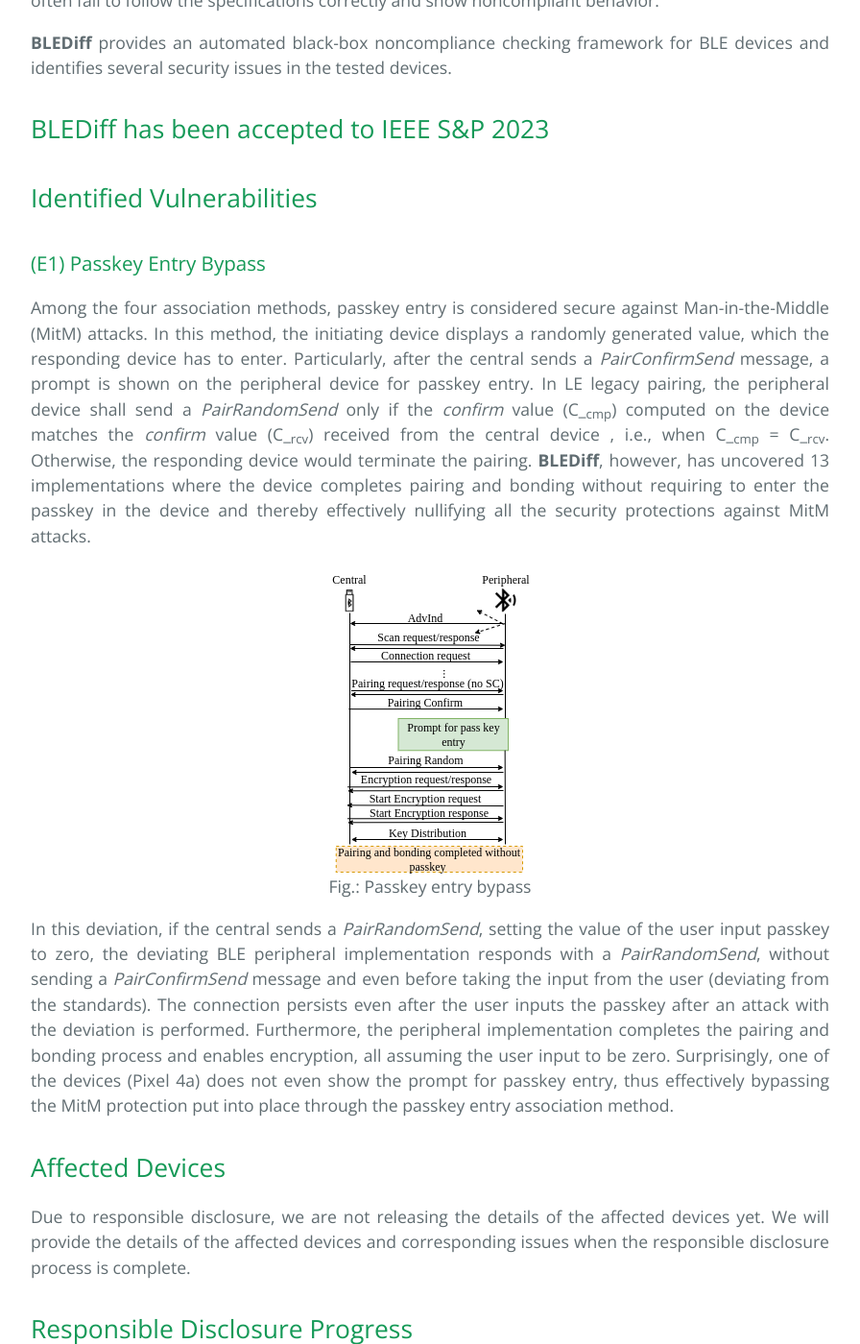
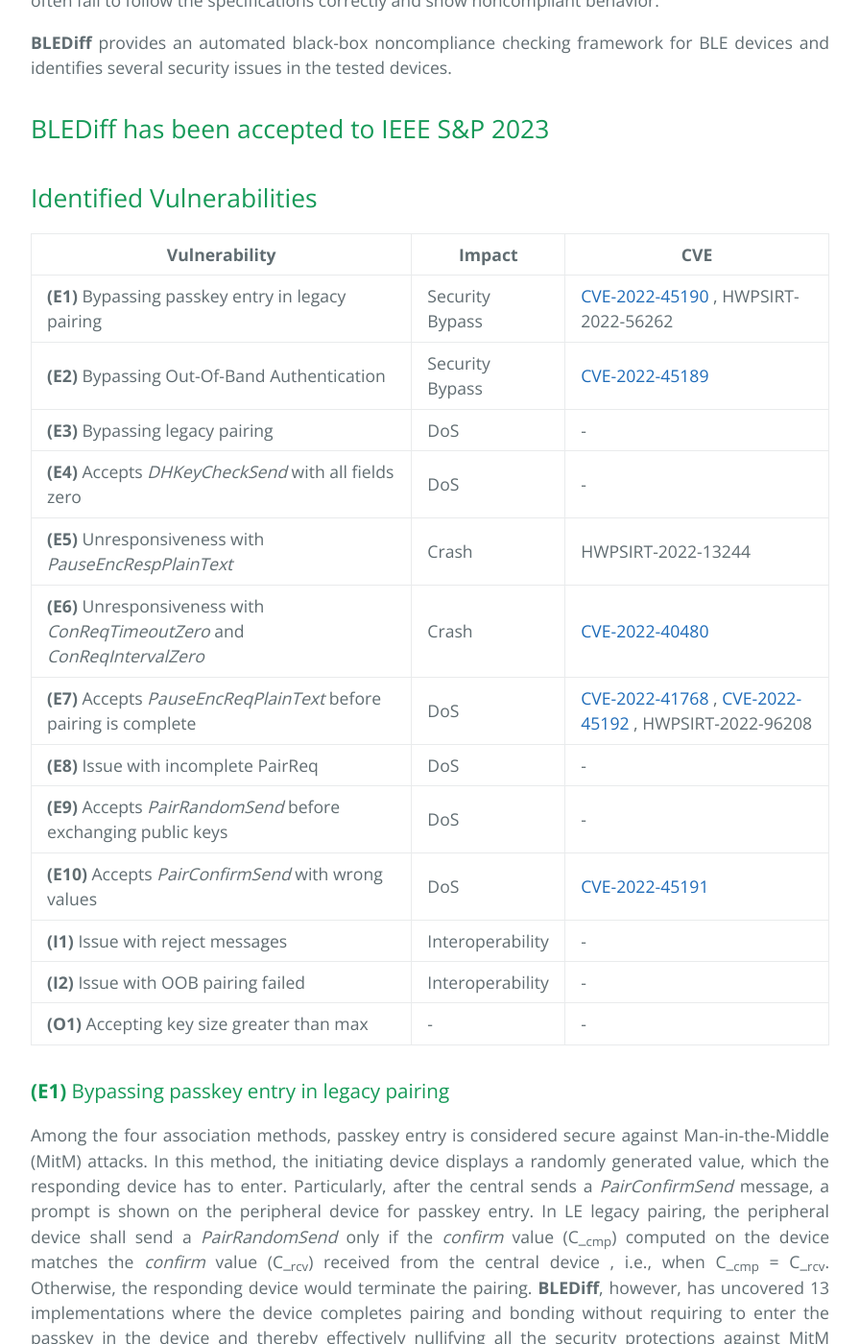
Before and after one commit to BLEDiff/BLEdiff.github.io, a Jekyll site: the page built from index.md, in a window 1280 px wide and 1400 px high, scrolled down 639 px. Shown: the whole window at 96% size, without its empty margins (192-1088 px from the left). Built offline with Jekyll 4.4.1, drawn with Linux system fonts in a browser that asks for light colours; some of the changed text lies outside the part shown.

Commit message:
js: include

```diff
--- a/_layouts/default.html
+++ b/_layouts/default.html
@@ -2,6 +2,7 @@
 <html lang="{{ site.lang | default: "en-US" }}">
   <head>
     <meta charset="UTF-8">
+    <script src="assets/js/csi.js"></script>
 
 {% seo %}
     <link rel="preconnect" href="https://fonts.gstatic.com">
--- /dev/null
+++ b/assets/js/csi.js
@@ -0,0 +1 @@
+window.onload=function(){function a(a,b){var c=/^(?:file):/,d=new XMLHttpRequest,e=0;d.onreadystatechange=function(){4==d.readyState&&(e=d.status),c.test(location.href)&&d.responseText&&(e=200),4==d.readyState&&200==e&&(a.outerHTML=d.responseText)};try{d.open("GET",b,!0),d.send()}catch(f){}}var b,c=document.getElementsByTagName("*");for(b in c)c[b].hasAttribute&&c[b].hasAttribute("data-include")&&a(c[b],c[b].getAttribute("data-include"))};
--- /dev/null
+++ b/assets/tables/affected-devices.html
@@ -0,0 +1,137 @@
+<table align="center">
+	<thead>
+		<tr>
+			<th>Vendor</th>
+            <th>Device</th>
+			<th>Issues</th>
+		</tr>
+	</thead>
+	<tbody>
+		<tr>
+			<td> Google </td>
+			<td> Pixel 3 XL </td>
+			<td> </td>
+		</tr>
+		<tr>
+			<td> Google </td>
+			<td> Pixel 4a </td>
+			<td> </td>
+		</tr>
+		<tr>
+			<td> Nordic </td>
+			<td> NRF52-DK </td>
+			<td> </td>
+		</tr>
+		<tr>
+			<td> Nordic </td>
+			<td> - </td>
+			<td> </td>
+		</tr>
+		<tr>
+			<td> </td>
+			<td> </td>
+			<td> </td>
+		</tr>
+		<tr>
+			<td> </td>
+			<td> </td>
+			<td> </td>
+		</tr>
+		<tr>
+			<td> </td>
+			<td> </td>
+			<td> </td>
+		</tr>
+		<tr>
+			<td> </td>
+			<td> </td>
+			<td> </td>
+		</tr>
+		<tr>
+			<td> </td>
+			<td> </td>
+			<td> </td>
+		</tr>
+		<tr>
+			<td> </td>
+			<td> </td>
+			<td> </td>
+		</tr>
+		<tr>
+			<td> </td>
+			<td> </td>
+			<td> </td>
+		</tr>
+		<tr>
+			<td> </td>
+			<td> </td>
+			<td> </td>
+		</tr>
+		<tr>
+			<td> </td>
+			<td> </td>
+			<td> </td>
+		</tr>
+		<tr>
+			<td> </td>
+			<td> </td>
+			<td> </td>
+		</tr>
+		<tr>
+			<td> </td>
+			<td> </td>
+			<td> </td>
+		</tr>
+		<tr>
+			<td> </td>
+			<td> </td>
+			<td> </td>
+		</tr>
+		<tr>
+			<td> </td>
+			<td> </td>
+			<td> </td>
+		</tr>
+		<tr>
+			<td> </td>
+			<td> </td>
+			<td> </td>
+		</tr>
+		<tr>
+			<td> </td>
+			<td> </td>
+			<td> </td>
+		</tr>
+		<tr>
+			<td> </td>
+			<td> </td>
+			<td> </td>
+		</tr>
+		<tr>
+			<td> </td>
+			<td> </td>
+			<td> </td>
+		</tr>
+		<tr>
+			<td> </td>
+			<td> </td>
+			<td> </td>
+		</tr>
+		<tr>
+			<td> </td>
+			<td> </td>
+			<td> </td>
+		</tr>
+		<tr>
+			<td> </td>
+			<td> </td>
+			<td> </td>
+		</tr>
+		<tr>
+			<td> </td>
+			<td> </td>
+			<td> </td>
+		</tr>
+
+	</tbody>
+</table>
--- /dev/null
+++ b/assets/tables/identified-vulnerabilities.html
@@ -0,0 +1,90 @@
+<table align="center">
+	<thead>
+		<tr>
+			<th>Vulnerability</th>
+            <th>Impact</th>
+			<!-- <th>Affected Devices</th> -->
+			<th>CVE</th>
+		</tr>
+	</thead>
+	<tbody>
+		<tr>
+			<td><b>(E1)</b> Bypassing passkey entry in legacy pairing</td>
+			<td>Security Bypass</td>
+			<!-- <td> </td> -->
+			<td> <a href="https://cve.mitre.org/cgi-bin/cvename.cgi?name=CVE-2022-45190"> CVE-2022-45190 </a>, HWPSIRT-2022-56262</td>
+		</tr>
+		<tr>
+			<td><b>(E2)</b> Bypassing Out-Of-Band Authentication</td>
+			<td>Security Bypass</td>
+			<!-- <td> </td> -->
+			<td> <a href="https://cve.mitre.org/cgi-bin/cvename.cgi?name=CVE-2022-45189"> CVE-2022-45189 </a> </td>
+		</tr>
+		<tr>
+			<td><b>(E3)</b> Bypassing legacy pairing</td>
+			<td>DoS</td>
+			<!-- <td> </td> -->
+			<td> - </td>
+		</tr>
+		<tr>
+			<td><b>(E4)</b> Accepts <i>DHKeyCheckSend</i> with all fields zero</td>
+			<td>DoS</td>
+			<!-- <td> </td> -->
+			<td> - </td>
+		</tr>
+		<tr>
+			<td><b>(E5)</b> Unresponsiveness with <i>PauseEncRespPlainText</i> </td>
+			<td>Crash</td>
+			<!-- <td> </td> -->
+			<td> HWPSIRT-2022-13244 </td>
+		</tr>
+		<tr>
+			<td><b>(E6)</b> Unresponsiveness with <i>ConReqTimeoutZero</i> and <i>ConReqIntervalZero</i></td>
+			<td>Crash</td>
+			<!-- <td> </td> -->
+			<td> <a href="https://cve.mitre.org/cgi-bin/cvename.cgi?name=CVE-2022-40480"> CVE-2022-40480 </a> </td>
+		</tr>
+		<tr>
+			<td><b>(E7)</b> Accepts <i>PauseEncReqPlainText</i> before pairing is complete </td>
+			<td>DoS</td>
+			<!-- <td> </td> -->
+			<td> <a href="https://cve.mitre.org/cgi-bin/cvename.cgi?name=CVE-2022-41768"> CVE-2022-41768 </a>, <a href="https://cve.mitre.org/cgi-bin/cvename.cgi?name=CVE-2022-45192"> CVE-2022-45192 </a>, HWPSIRT-2022-96208</td>
+		</tr>
+		<tr>
+			<td><b>(E8)</b> Issue with incomplete PairReq </td>
+			<td>DoS</td>
+			<!-- <td> </td> -->
+			<td> - </td>
+		</tr>
+		<tr>
+			<td><b>(E9)</b> Accepts <i>PairRandomSend</i> before exchanging public keys </td>
+			<td>DoS</td>
+			<!-- <td> </td> -->
+			<td> - </td>
+		</tr>
+		<tr>
+			<td><b>(E10)</b> Accepts <i>PairConfirmSend</i> with wrong values </td>
+			<td>DoS</td>
+			<!-- <td> </td> -->
+			<td> <a href="https://cve.mitre.org/cgi-bin/cvename.cgi?name=CVE-2022-45191"> CVE-2022-45191 </a> </td>
+		</tr>
+		<tr>
+			<td><b>(I1)</b> Issue with reject messages </td>
+			<td>Interoperability</td>
+			<!-- <td> </td> -->
+			<td> - </td>
+		</tr>
+		<tr>
+			<td><b>(I2)</b> Issue with OOB pairing failed </td>
+			<td>Interoperability</td>
+			<!-- <td> </td> -->
+			<td> - </td>
+		</tr>
+		<tr>
+			<td><b>(O1)</b> Accepting key size greater than max </td>
+			<td>-</td>
+			<!-- <td> </td> -->
+			<td> - </td>
+		</tr>
+	</tbody>
+</table>
--- a/index.md
+++ b/index.md
@@ -10,7 +10,20 @@
 
 ## Identified Vulnerabilities
 
-### (E1) Passkey Entry Bypass
+
+<div align="center" data-include="assets/tables/identified-vulnerabilities.html">
+
+
+<br> Tab.: Summary of identified issues (E: exploitable issue, I: interoperability issue, O: other issue)
+</div>
+
+
+
+
+
+
+
+### <b>(E1)</b> Bypassing passkey entry in legacy pairing
 
 Among the four association methods, passkey entry is considered secure against Man-in-the-Middle (MitM) attacks. In this method, the initiating device displays a randomly generated value, which the responding device has to enter. Particularly, after the central sends a _PairConfirmSend_ message, a prompt is shown on the peripheral device for passkey entry. In LE legacy pairing, the peripheral device shall send a _PairRandomSend_ only if the _confirm_ value (C_<sub>cmp</sub>) computed on the device matches the _confirm_ value (C_<sub>rcv</sub>) received from the central device , i.e., when C_<sub>cmp</sub> = C_<sub>rcv</sub>. Otherwise, the responding device would terminate the pairing. **BLEDiff**, however, has uncovered 13 implementations where the device completes pairing and bonding without requiring to enter the passkey in the device and  thereby effectively nullifying all the security protections against MitM attacks.
 
@@ -19,13 +32,16 @@
   Fig.: Passkey entry bypass
 </div>
 
-In this deviation, if the central sends a _PairRandomSend_, setting the value of the user input passkey to zero, the deviating BLE peripheral implementation responds with a _PairRandomSend_, without sending a _PairConfirmSend_ message and even before taking the input from the user (deviating from the standards). The connection persists even after the user inputs the passkey after an attack with the deviation is performed. Furthermore, the peripheral implementation completes the pairing and bonding process and enables encryption, all assuming the user input to be zero. Surprisingly, one of the devices (Pixel 4a) does not even show the prompt for passkey entry, thus effectively bypassing the MitM protection put into place through the passkey entry association method.
+In this deviation, if the central sends a _PairRandomSend_, setting the value of the user input passkey to zero, the deviating BLE peripheral implementation responds with a _PairRandomSend_, without sending a _PairConfirmSend_ message and even before taking the input from the user (deviating from the standards). The connection persists even after the user inputs the passkey after an attack with the deviation is performed. Furthermore, the peripheral implementation completes the pairing and bonding process and enables encryption, all assuming the user input to be zero. Surprisingly, one of the devices (Pixel 4a) does not even show the prompt for passkey entry, thus effectively bypassing the MitM protection put into place through the passkey entry association method. This issue has been assigned .
 
 
 
 ## Affected Devices
 
-Due to responsible disclosure, we are not releasing the details of the affected devices yet. We will provide the details of the affected devices and corresponding issues when the responsible disclosure process is complete.
+<div align="center" data-include="assets/tables/affected-devices.html">
+<br> Tab.: Summary of affected devices
+</div>
+
 
 ## Responsible Disclosure Progress
 
```
